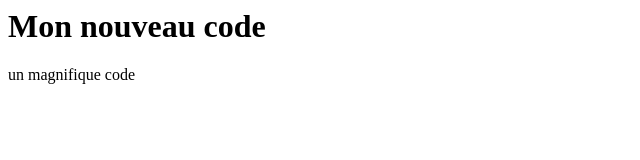
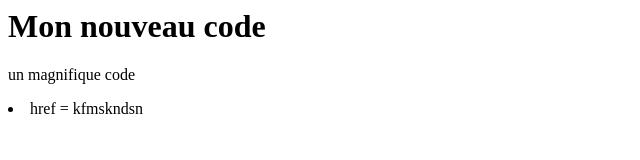
Before and after one commit to liam-santin/premier-code, a plain HTML site: page index.html in a window 1280 px wide. Shown: the whole page, without its empty margins (0-640 px from the left). Drawn offline with Linux system fonts and the light colour scheme.

Commit message:
Update index.html

```diff
--- a/index.html
+++ b/index.html
@@ -1,2 +1,3 @@
 <h1>Mon nouveau code</h1>
 <p>un magnifique code</p>
+<li><a>href = kfmskndsn</a></li>
```
